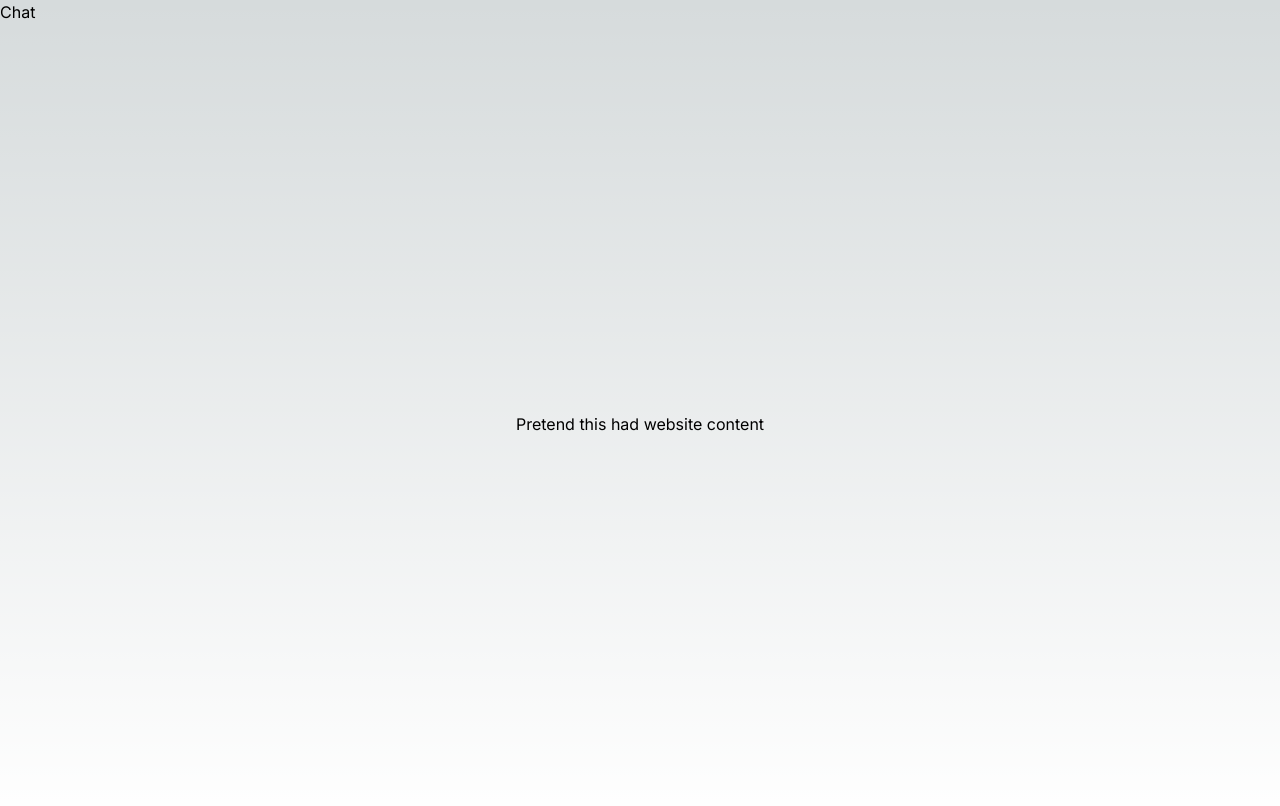
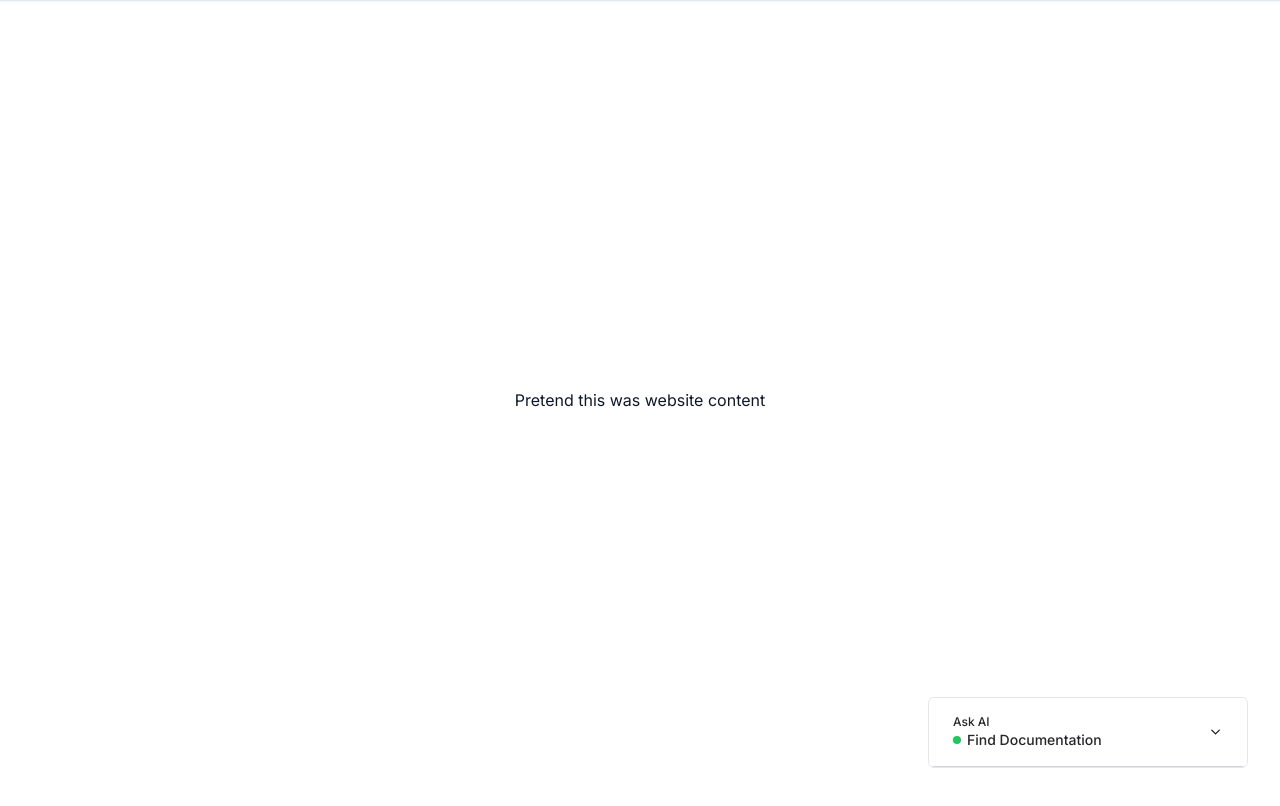
Before and after one commit to NaralC/openai-chatbot, a Next.js app: page / in a window 1280 px wide. Shown: the top 806 px of the page. Built offline with nearby package versions, Linux system fonts and the light colour scheme.

Commit message:
Basic chat UI + React Query Provider

```diff
--- /dev/null
+++ b/src/app/components/chat-header.tsx
@@ -0,0 +1,17 @@
+import React, { FC } from 'react'
+
+const ChatHeader: FC = () => {
+  return (
+    <div className='flex items-center justify-start w-full gap-3 text-zinc-800'>
+        <div className='flex flex-col items-start text-sm'>
+            <p className='text-xs'>Ask AI</p>
+            <div className='flex gap-1.5 items-center'>
+                <p className='w-2 h-2 bg-green-500 rounded-full' />
+                <p className='font-medium'>Find Documentation</p>
+            </div>
+        </div>
+    </div>
+  )
+}
+
+export default ChatHeader
--- /dev/null
+++ b/src/app/components/chat-input.tsx
@@ -0,0 +1,44 @@
+"use client";
+
+import { cn } from "@/lib/utils";
+import { useMutation } from "@tanstack/react-query";
+import React, { FC, HTMLAttributes, useState } from "react";
+import TextareaAutosize from "react-textarea-autosize";
+
+interface ChatInputProps extends HTMLAttributes<HTMLDivElement> {}
+
+const ChatInput: FC<ChatInputProps> = ({ className, ...props }) => {
+  const [input, setInput] = useState<string>("");
+
+  const { mutate: sendMessage, isLoading } = useMutation({
+    mutationFn: async () => {
+      const response = await fetch("/api/message", {
+        method: 'POST',
+        headers: {
+          'Content-Type': 'application/json'
+        },
+        body: JSON.stringify({
+          messages: 'hello world'
+        })
+      });
+    },
+  });
+
+  return (
+    <div {...props} className={cn("border-t border-zinc-300 px-3", className)}>
+      <div className="relative flex-1 mt-4 overflow-hidden border-none rounded-lg outline-none">
+        <TextareaAutosize
+          value={input}
+          onChange={(e) => setInput(e.target.value)}
+          rows={2}
+          maxRows={4}
+          autoFocus
+          placeholder={"Ask me something.."}
+          className="peer disabled:opacity-50 pr-14 resize-none block w-full border-0 bg-zinc-100 py-1.5 text-gray-900 focus:ring-0 text-sm sm:leading-6"
+        />
+      </div>
+    </div>
+  );
+};
+
+export default ChatInput;
--- a/src/app/components/chat.tsx
+++ b/src/app/components/chat.tsx
@@ -1,9 +1,39 @@
-import React, { FC } from 'react'
+import React, { FC } from "react";
+import {
+  Accordion,
+  AccordionContent,
+  AccordionItem,
+  AccordionTrigger,
+} from "@/app/components/ui/accordion";
+import ChatHeader from "./chat-header";
+import ChatInput from "./chat-input";
 
 const Chat: FC = () => {
   return (
-    <div>Chat</div>
-  )
-}
+    <div>
+      <Accordion
+        type="single"
+        collapsible
+        className="relative z-40 bg-white shadow"
+      >
+        <AccordionItem value="item-1">
+          <div className="fixed overflow-hidden bg-white border border-gray-200 rounded-md right-8 w-80 bottom-8">
+            <div className="flex flex-col w-full h-full">
+              <AccordionTrigger className="px-6 border-b border-zinc-300">
+                <ChatHeader />
+              </AccordionTrigger>
+              <AccordionContent>
+                <div className="flex flex-col h-80">
+                  messages
+                  <ChatInput />
+                </div>
+              </AccordionContent>
+            </div>
+          </div>
+        </AccordionItem>
+      </Accordion>
+    </div>
+  );
+};
 
 export default Chat;
--- /dev/null
+++ b/src/app/components/providers.tsx
@@ -0,0 +1,18 @@
+'use client'
+
+import { QueryClient, QueryClientProvider } from "@tanstack/react-query";
+import React, { FC, ReactNode } from "react";
+
+interface ProvidersProps {
+  children: ReactNode;
+}
+
+const Providers: FC<ProvidersProps> = ({ children }) => {
+  const queryClient = new QueryClient();
+
+  return (
+    <QueryClientProvider client={queryClient}>{children}</QueryClientProvider>
+  );
+};
+
+export default Providers;
--- /dev/null
+++ b/src/app/components/ui/accordion.tsx
@@ -0,0 +1,60 @@
+"use client"
+
+import * as React from "react"
+import * as AccordionPrimitive from "@radix-ui/react-accordion"
+import { ChevronDown } from "lucide-react"
+
+import { cn } from "@/lib/utils"
+
+const Accordion = AccordionPrimitive.Root
+
+const AccordionItem = React.forwardRef<
+  React.ElementRef<typeof AccordionPrimitive.Item>,
+  React.ComponentPropsWithoutRef<typeof AccordionPrimitive.Item>
+>(({ className, ...props }, ref) => (
+  <AccordionPrimitive.Item
+    ref={ref}
+    className={cn("border-b", className)}
+    {...props}
+  />
+))
+AccordionItem.displayName = "AccordionItem"
+
+const AccordionTrigger = React.forwardRef<
+  React.ElementRef<typeof AccordionPrimitive.Trigger>,
+  React.ComponentPropsWithoutRef<typeof AccordionPrimitive.Trigger>
+>(({ className, children, ...props }, ref) => (
+  <AccordionPrimitive.Header className="flex">
+    <AccordionPrimitive.Trigger
+      ref={ref}
+      className={cn(
+        "flex flex-1 items-center justify-between py-4 font-medium transition-all hover:underline [&[data-state=open]>svg]:rotate-180",
+        className
+      )}
+      {...props}
+    >
+      {children}
+      <ChevronDown className="h-4 w-4 transition-transform duration-200" />
+    </AccordionPrimitive.Trigger>
+  </AccordionPrimitive.Header>
+))
+AccordionTrigger.displayName = AccordionPrimitive.Trigger.displayName
+
+const AccordionContent = React.forwardRef<
+  React.ElementRef<typeof AccordionPrimitive.Content>,
+  React.ComponentPropsWithoutRef<typeof AccordionPrimitive.Content>
+>(({ className, children, ...props }, ref) => (
+  <AccordionPrimitive.Content
+    ref={ref}
+    className={cn(
+      "overflow-hidden text-sm transition-all data-[state=closed]:animate-accordion-up data-[state=open]:animate-accordion-down",
+      className
+    )}
+    {...props}
+  >
+    <div className="pb-4 pt-0">{children}</div>
+  </AccordionPrimitive.Content>
+))
+AccordionContent.displayName = AccordionPrimitive.Content.displayName
+
+export { Accordion, AccordionItem, AccordionTrigger, AccordionContent }
--- a/src/app/globals.css
+++ b/src/app/globals.css
@@ -2,26 +2,80 @@
 @tailwind components;
 @tailwind utilities;
 
-:root {
-  --foreground-rgb: 0, 0, 0;
-  --background-start-rgb: 214, 219, 220;
-  --background-end-rgb: 255, 255, 255;
-}
+@layer base {
+  :root {
+    --background: 0 0% 100%;
+    --foreground: 222.2 47.4% 11.2%;
 
-@media (prefers-color-scheme: dark) {
-  :root {
-    --foreground-rgb: 255, 255, 255;
-    --background-start-rgb: 0, 0, 0;
-    --background-end-rgb: 0, 0, 0;
+    --muted: 210 40% 96.1%;
+    --muted-foreground: 215.4 16.3% 46.9%;
+
+    --popover: 0 0% 100%;
+    --popover-foreground: 222.2 47.4% 11.2%;
+
+    --card: 0 0% 100%;
+    --card-foreground: 222.2 47.4% 11.2%;
+
+    --border: 214.3 31.8% 91.4%;
+    --input: 214.3 31.8% 91.4%;
+
+    --primary: 222.2 47.4% 11.2%;
+    --primary-foreground: 210 40% 98%;
+
+    --secondary: 210 40% 96.1%;
+    --secondary-foreground: 222.2 47.4% 11.2%;
+
+    --accent: 210 40% 96.1%;
+    --accent-foreground: 222.2 47.4% 11.2%;
+
+    --destructive: 0 100% 50%;
+    --destructive-foreground: 210 40% 98%;
+
+    --ring: 215 20.2% 65.1%;
+
+    --radius: 0.5rem;
+  }
+
+  .dark {
+    --background: 224 71% 4%;
+    --foreground: 213 31% 91%;
+
+    --muted: 223 47% 11%;
+    --muted-foreground: 215.4 16.3% 56.9%;
+
+    --popover: 224 71% 4%;
+    --popover-foreground: 215 20.2% 65.1%;
+
+    --card: 0 0% 100%;
+    --card-foreground: 222.2 47.4% 11.2%;
+
+    --border: 216 34% 17%;
+    --input: 216 34% 17%;
+
+    --primary: 210 40% 98%;
+    --primary-foreground: 222.2 47.4% 1.2%;
+
+    --secondary: 222.2 47.4% 11.2%;
+    --secondary-foreground: 210 40% 98%;
+
+    --accent: 216 34% 17%;
+    --accent-foreground: 210 40% 98%;
+
+    --destructive: 0 63% 31%;
+    --destructive-foreground: 210 40% 98%;
+
+    --ring: 216 34% 17%;
+
+    --radius: 0.5rem;
   }
 }
 
-body {
-  color: rgb(var(--foreground-rgb));
-  background: linear-gradient(
-      to bottom,
-      transparent,
-      rgb(var(--background-end-rgb))
-    )
-    rgb(var(--background-start-rgb));
+@layer base {
+  * {
+    @apply border-border;
+  }
+  body {
+    @apply bg-background text-foreground;
+    font-feature-settings: "rlig" 1, "calt" 1;
+  }
 }
--- a/src/app/layout.tsx
+++ b/src/app/layout.tsx
@@ -1,23 +1,28 @@
-import Chat from './components/chat'
-import './globals.css'
-import { Inter } from 'next/font/google'
+import Chat from "./components/chat";
+import Providers from "./components/providers";
+import "./globals.css";
+import { Inter } from "next/font/google";
 
-const inter = Inter({ subsets: ['latin'] })
+const inter = Inter({ subsets: ["latin"] });
 
 export const metadata = {
-  title: 'Ask AI',
-  description: 'The Best Platform for Coding Interviews!',
-}
+  title: "Ask AI",
+  description: "The Best Platform for Coding Interviews!",
+};
 
 export default function RootLayout({
   children,
 }: {
-  children: React.ReactNode
+  children: React.ReactNode;
 }) {
   return (
     <html lang="en">
-      <Chat />
-      <body className={inter.className}>{children}</body>
+      <Providers>
+        <body className={inter.className}>
+          <Chat />
+          {children}
+        </body>
+      </Providers>
     </html>
-  )
+  );
 }
--- a/src/app/page.tsx
+++ b/src/app/page.tsx
@@ -3,8 +3,8 @@ import Image from "next/image";
 
 export default function Home() {
   return (
-    <main className="flex flex-col items-center justify-center min-h-screen p-24">
-      Pretend this had website content
+    <main className="absolute inset-0 flex items-center justify-center">
+      Pretend this was website content
     </main>
   );
 }
--- /dev/null
+++ b/src/lib/utils.ts
@@ -0,0 +1,6 @@
+import { ClassValue, clsx } from "clsx"
+import { twMerge } from "tailwind-merge"
+
+export function cn(...inputs: ClassValue[]) {
+  return twMerge(clsx(inputs))
+}
--- a/tailwind.config.js
+++ b/tailwind.config.js
@@ -1,18 +1,75 @@
 /** @type {import('tailwindcss').Config} */
 module.exports = {
+  darkMode: ["class"],
   content: [
-    './src/pages/**/*.{js,ts,jsx,tsx,mdx}',
-    './src/components/**/*.{js,ts,jsx,tsx,mdx}',
-    './src/app/**/*.{js,ts,jsx,tsx,mdx}',
-  ],
+    './src/pages/**/*.{ts,tsx}',
+    './src/components/**/*.{ts,tsx}',
+    './src/app/**/*.{ts,tsx}',
+	],
   theme: {
+    container: {
+      center: true,
+      padding: "2rem",
+      screens: {
+        "2xl": "1400px",
+      },
+    },
     extend: {
-      backgroundImage: {
-        'gradient-radial': 'radial-gradient(var(--tw-gradient-stops))',
-        'gradient-conic':
-          'conic-gradient(from 180deg at 50% 50%, var(--tw-gradient-stops))',
+      colors: {
+        border: "hsl(var(--border))",
+        input: "hsl(var(--input))",
+        ring: "hsl(var(--ring))",
+        background: "hsl(var(--background))",
+        foreground: "hsl(var(--foreground))",
+        primary: {
+          DEFAULT: "hsl(var(--primary))",
+          foreground: "hsl(var(--primary-foreground))",
+        },
+        secondary: {
+          DEFAULT: "hsl(var(--secondary))",
+          foreground: "hsl(var(--secondary-foreground))",
+        },
+        destructive: {
+          DEFAULT: "hsl(var(--destructive))",
+          foreground: "hsl(var(--destructive-foreground))",
+        },
+        muted: {
+          DEFAULT: "hsl(var(--muted))",
+          foreground: "hsl(var(--muted-foreground))",
+        },
+        accent: {
+          DEFAULT: "hsl(var(--accent))",
+          foreground: "hsl(var(--accent-foreground))",
+        },
+        popover: {
+          DEFAULT: "hsl(var(--popover))",
+          foreground: "hsl(var(--popover-foreground))",
+        },
+        card: {
+          DEFAULT: "hsl(var(--card))",
+          foreground: "hsl(var(--card-foreground))",
+        },
+      },
+      borderRadius: {
+        lg: "var(--radius)",
+        md: "calc(var(--radius) - 2px)",
+        sm: "calc(var(--radius) - 4px)",
+      },
+      keyframes: {
+        "accordion-down": {
+          from: { height: 0 },
+          to: { height: "var(--radix-accordion-content-height)" },
+        },
+        "accordion-up": {
+          from: { height: "var(--radix-accordion-content-height)" },
+          to: { height: 0 },
+        },
+      },
+      animation: {
+        "accordion-down": "accordion-down 0.2s ease-out",
+        "accordion-up": "accordion-up 0.2s ease-out",
       },
     },
   },
-  plugins: [],
+  plugins: [require("tailwindcss-animate"), require("@tailwindcss/forms")],
 }
```
Also changed, not shown: package.json (+9 -0 lines), 1 other file (tests, documents, lock files or other folders).
